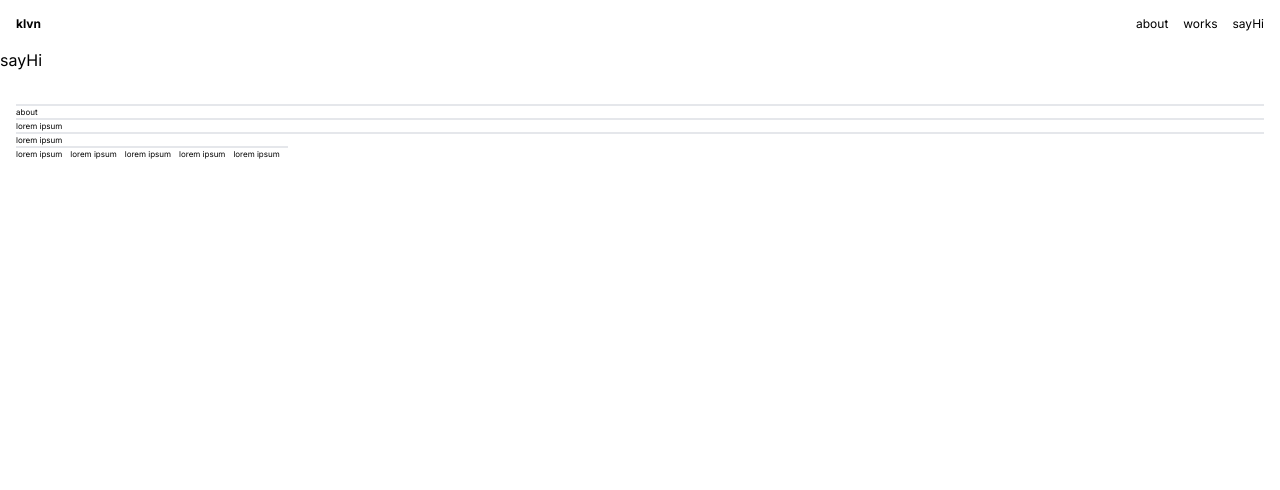
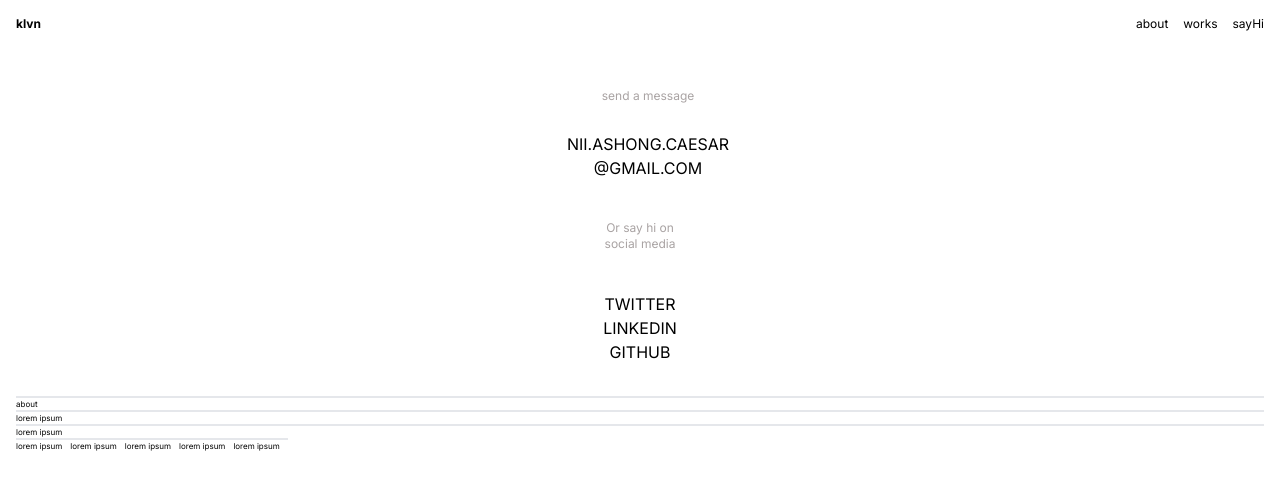
Before and after one commit to niiholmes/holmeStudio, a Next.js app: page /contact in a window 1280 px wide. Shown: the top 490 px of the page. Built offline with nearby package versions, Linux system fonts and the light colour scheme.

Commit message:
worked on contact page

```diff
--- a/src/app/contact/page.js
+++ b/src/app/contact/page.js
@@ -1,7 +1,23 @@
-
-
 export default function About() {
-    return <main className="">
-     sayHi
-    </main>;
-  }
+  return (
+    <main className="">
+      <div className="ml-4 mt-14">
+        <h6 style={helloSpan} className="text-xs text-center">send a message</h6>
+        <h4 className="text-center pt-7">
+          NII.ASHONG.CAESAR<br></br>@GMAIL.COM
+        </h4>
+      </div>
+      <div className="mt-10">
+        <h6 style={helloSpan} className="text-center text-xs">Or say hi on<br></br> social media</h6>
+      </div>
+      <div className="mt-10">
+        <h4 className="text-center">TWITTER</h4>
+        <h4 className="text-center">LINKEDIN</h4>
+        <h4 className="text-center">GITHUB</h4>
+      </div>
+    </main>
+  );
+}
+const helloSpan = {
+  color: '#A9A3A3',
+};
```
